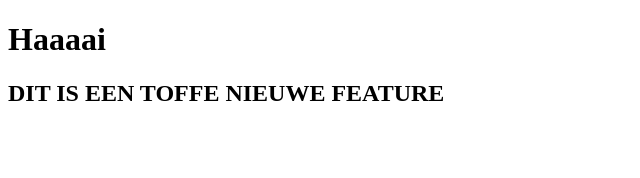
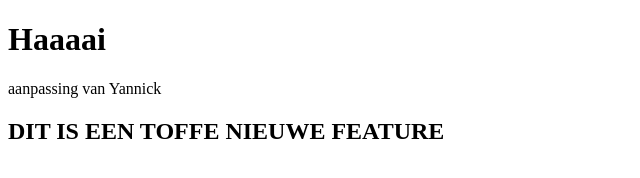
Before and after one commit to WincAcademy/show-git-branch, a plain HTML site: page index.html in a window 1280 px wide. Shown: the whole page, without its empty margins (0-640 px from the left). Drawn offline with Linux system fonts and the light colour scheme.

Commit message:
aanpassing van Yannick

```diff
--- a/index.html
+++ b/index.html
@@ -5,6 +5,7 @@
   </head>
   <body>
     <h1>Haaaai</h1>
+	<p>aanpassing van Yannick</p>
 
     <h2>DIT IS EEN TOFFE NIEUWE FEATURE</h2>
   </body>
```
